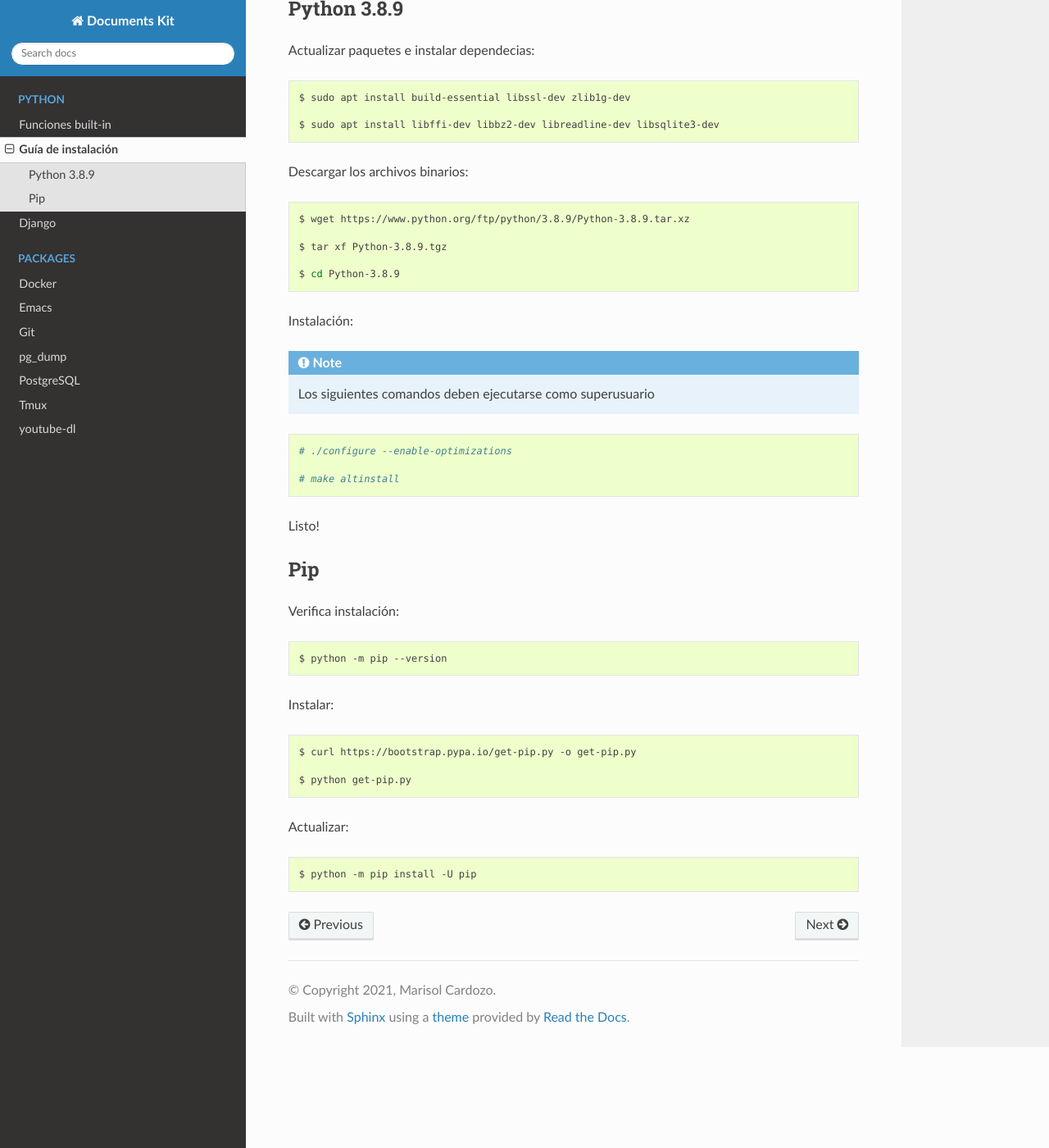
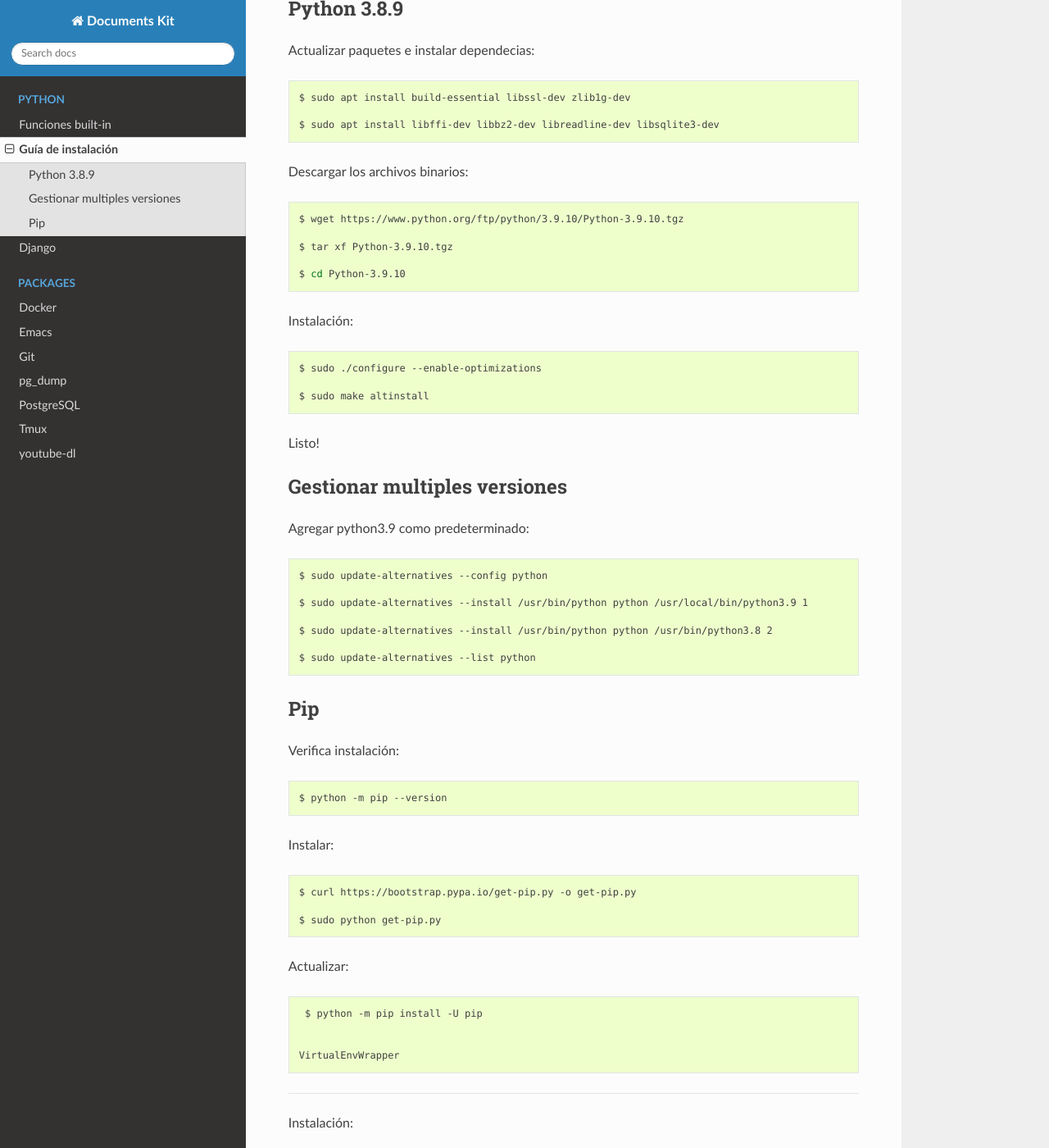
Before and after one commit to mcardozo/documents-kit, a Sphinx documentation site: the page built from docs/python/guia_de_instalacion.rst, in a window 1280 px wide and 1400 px high, scrolled down 214 px. Shown: the whole window at 82% size. Built offline with Sphinx 7.4.7 and the Read the Docs theme 2.0.0, drawn with Linux system fonts in a browser that asks for light colours; some of the changed text lies outside the part shown.

Commit message:
Agrega instalación de python3.9, alternatives y fix con virtualenv

```diff
--- a/docs/python/guia_de_instalacion.rst
+++ b/docs/python/guia_de_instalacion.rst
@@ -19,25 +19,34 @@ Descargar los archivos binarios:
 
 .. code-block:: bash
 
-   $ wget https://www.python.org/ftp/python/3.8.9/Python-3.8.9.tar.xz
+   $ wget https://www.python.org/ftp/python/3.9.10/Python-3.9.10.tgz
 
-   $ tar xf Python-3.8.9.tgz
+   $ tar xf Python-3.9.10.tgz
 
-   $ cd Python-3.8.9
+   $ cd Python-3.9.10
 
 Instalación:
 
-.. note::
-   Los siguientes comandos deben ejecutarse como superusuario
-
 .. code-block:: bash
 
-   # ./configure --enable-optimizations
+   $ sudo ./configure --enable-optimizations
 
-   # make altinstall
+   $ sudo make altinstall
 
 Listo!
 
+Gestionar multiples versiones
+----------------------------------------------------------------------
+
+Agregar python3.9 como predeterminado::
+
+  $ sudo update-alternatives --config python
+
+  $ sudo update-alternatives --install /usr/bin/python python /usr/local/bin/python3.9 1
+
+  $ sudo update-alternatives --install /usr/bin/python python /usr/bin/python3.8 2
+
+  $ sudo update-alternatives --list python
 
 Pip
 ----------------------------------------------------------------------
@@ -49,8 +58,26 @@ Instalar::
 
   $ curl https://bootstrap.pypa.io/get-pip.py -o get-pip.py
 
-  $ python get-pip.py
+  $ sudo python get-pip.py
 
 Actualizar::
 
   $ python -m pip install -U pip
+
+
+ VirtualEnvWrapper
+----------------------------------------------------------------------
+
+Instalación::
+
+  $ sudo pip install virtualenvwrapper
+
+Agregar al archivo de configuración::
+
+  source /usr/local/bin/virtualenvwrapper.sh
+
+Problemas con virtualenv por ya estar instalado con apt::
+
+  $ python3 -m pip uninstall virtualenv
+
+  $ python3 -m pip install virtualenv
```
